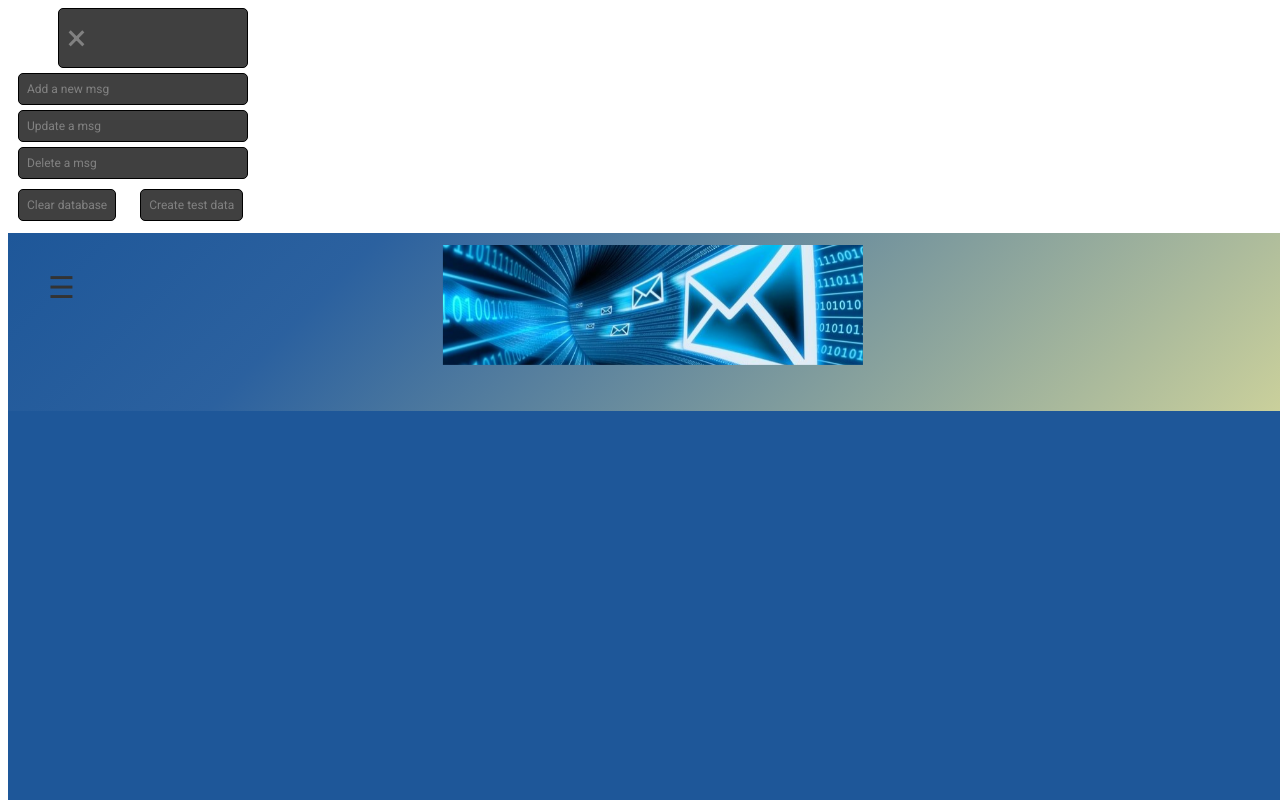
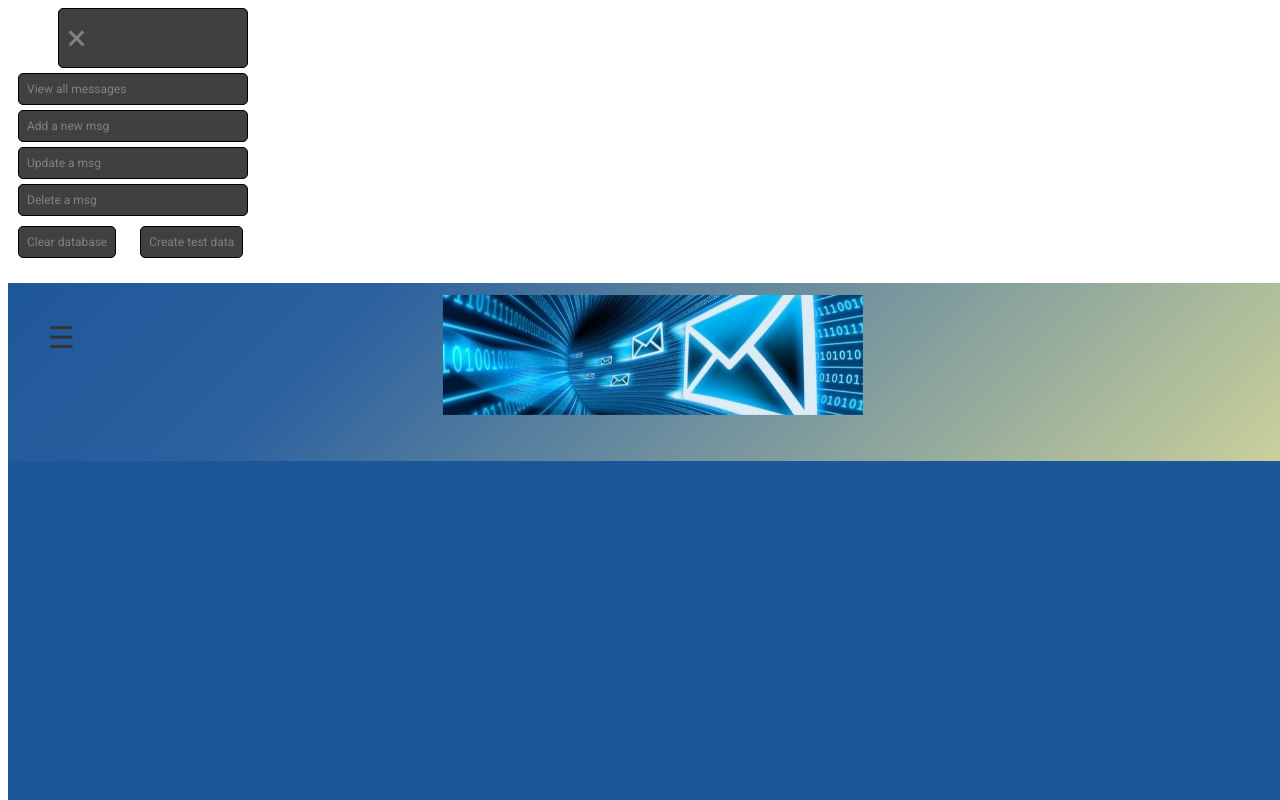
Before and after one commit to RandomSavage/marq1, a plain HTML site: page index.html in a window 1280 px wide. Shown: the top 800 px of the page. Drawn offline with Linux system fonts and the light colour scheme.

Commit message:
added view all messages tab

```diff
--- a/css/main.css
+++ b/css/main.css
@@ -62,7 +62,7 @@ text-align: center;
   /* background: #rgba(224,220,121,0.75); */
   position: relative;
 
-  height: 225px;
+  height: 275px;
   width: 250px;
   z-index: 1;
   /* transform: translate3d(-100%,0,0); */
--- a/index.html
+++ b/index.html
@@ -21,6 +21,7 @@
     <div class="nav-container">
       <div id="mySidenav" class="sidenav">
         <a href="javascript:void(0)" class="closebtn" onclick="closeNav()">&times;</a>
+        <a href="retrieveAndListAllMsgs.html">View all messages</a>
         <a href="createMsg.html">Add a new msg</a>
         <a href="updateMsg.html">Update a msg</a>
         <a href="deleteMsg.html">Delete a msg</a>
```
